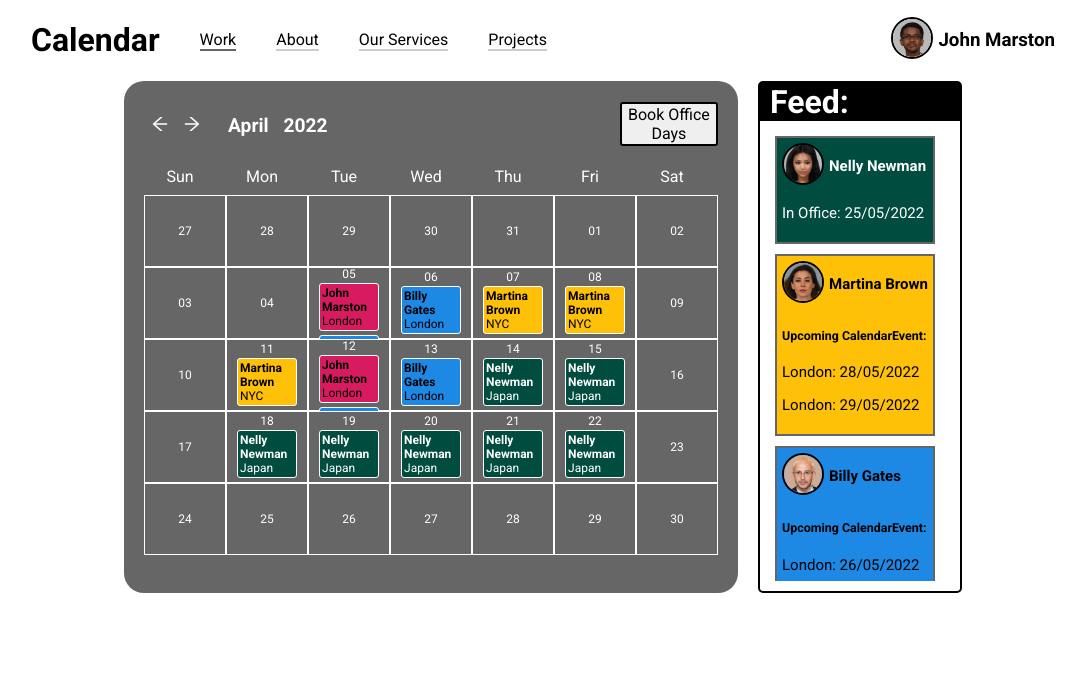
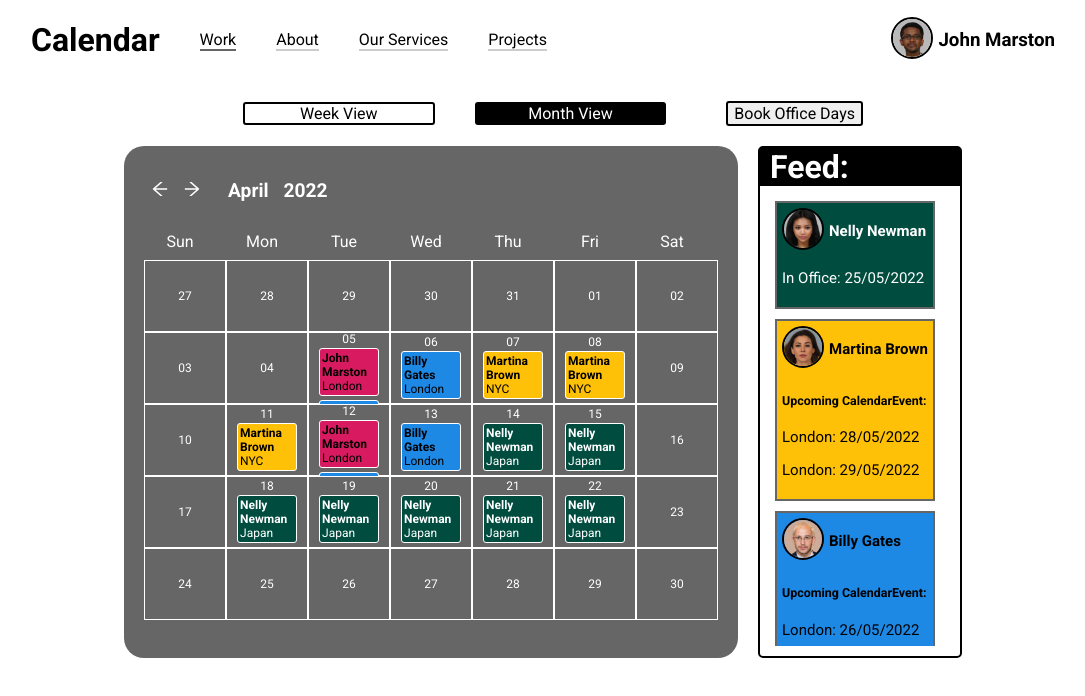
Before and after one commit to jakecoombs/work-calendar, a React (Create React App) app: page / in a window 1280 px wide. Shown: the top 696 px of the page, without its empty margins (97-1182 px from the left). Built offline with nearby package versions, Linux system fonts and the light colour scheme; a web font is replaced by a local one.

Commit message:
Week and Month tabs

```diff
--- a/src/App.tsx
+++ b/src/App.tsx
@@ -3,10 +3,12 @@ import { calendarEvents } from "./consts";
 import { Calendar } from "./lib/components/Calendar";
 import { Feed } from "./lib/components/Feed";
 import { Navigation } from "./lib/components/Navigation";
+import { ViewSelection } from "./lib/components/ViewSelection";
 import { PopUpBooking } from "./lib/components/PopUpBooking";
 
 const App: React.FC = () => {
   const [showBooking, setShowBooking] = useState(false);
+  const [monthView, setMonthView] = useState(true);
   const [calEvents, setCalEvents] = useState(calendarEvents);
 
   return (
@@ -18,12 +20,18 @@ const App: React.FC = () => {
         setCalEvents={setCalEvents}
       />
       <Navigation title="Calendar" />
+      <ViewSelection
+        showPopUp={() => setShowBooking(true)}
+        monthView={monthView}
+        setMonthView={setMonthView}
+      />
       <div
         style={{
           display: "flex",
           justifyContent: "center",
         }}
       >
+        {monthView && (
           <Calendar
             padding="20px"
             bgColor="#666"
@@ -41,9 +49,10 @@ const App: React.FC = () => {
             circleSelectDayColor="#007fff"
             initialDate={new Date("2022-03-15")}
             endDate={new Date("2022-03-28")}
-          showPopUp={() => setShowBooking(true)}
             calEvents={calEvents}
           />
+        )}
+        {!monthView && <div>Week View</div>}
         <Feed />
       </div>
     </>
--- a/src/lib/components/Calendar/Header/index.tsx
+++ b/src/lib/components/Calendar/Header/index.tsx
@@ -1,7 +1,6 @@
 import { format } from "date-fns";
 import { enUS } from "date-fns/locale";
 import { AiOutlineArrowLeft, AiOutlineArrowRight } from "react-icons/ai";
-import { BookButton } from "../../BookButton";
 import { nextMonth, oldMonth } from "../calendar";
 import * as S from "./styles";
 
@@ -17,7 +16,6 @@ interface HeaderProps {
   colorTextHeader: string;
   setCurrentDate: (date: Date) => void;
   clearSelection: () => void;
-  showPopUp: () => void;
   sizeArrow: string;
   colorArrows: string;
 }
@@ -29,7 +27,6 @@ export function Header({
   setCurrentDate,
   colorArrows,
   sizeArrow,
-  showPopUp,
 }: HeaderProps) {
   return (
     <S.HeaderSection>
@@ -70,7 +67,6 @@ export function Header({
         <h1>{format(currentDate, "yyyy")}</h1>
       </S.MonthAndYearSection>
       <div style={{ flex: 1 }}></div>
-      <BookButton onClick={() => showPopUp()} />
     </S.HeaderSection>
   );
 }
--- a/src/lib/components/Calendar/index.tsx
+++ b/src/lib/components/Calendar/index.tsx
@@ -28,7 +28,6 @@ function Calendar({
   isContinuous,
   initialDate,
   endDate,
-  showPopUp,
   calEvents,
 }: CalendarProps) {
   const daysWeek = strings["weekdays"];
@@ -170,7 +169,6 @@ function Calendar({
           colorArrows={colorArrows || "#000"}
           sizeArrow={sizeArrow || "1.5rem"}
           clearSelection={clearSelection}
-          showPopUp={showPopUp}
         />
         <S.DayWeeksSection>
           {daysWeek.map((dayName, i) => (
--- a/src/lib/components/Calendar/types.ts
+++ b/src/lib/components/Calendar/types.ts
@@ -25,6 +25,5 @@ export interface CalendarProps {
   initialDate?: Date;
   endDate?: Date;
   isContinuous?: boolean;
-  showPopUp: () => void;
   calEvents: CalendarEvent[];
 }
--- /dev/null
+++ b/src/lib/components/ViewSelection/index.tsx
@@ -0,0 +1,26 @@
+import * as S from "./styles";
+
+import { ViewSelectionProps } from "./types";
+import { BookButton } from "../BookButton";
+
+function ViewSelection({
+  showPopUp,
+  monthView,
+  setMonthView,
+}: ViewSelectionProps) {
+  return (
+    <S.Container>
+      <S.TabsContainer>
+        <S.TabContainer onClick={() => setMonthView(false)} active={!monthView}>
+          Week View
+        </S.TabContainer>
+        <S.TabContainer onClick={() => setMonthView(true)} active={monthView}>
+          Month View
+        </S.TabContainer>
+      </S.TabsContainer>
+      <BookButton onClick={() => showPopUp()} />
+    </S.Container>
+  );
+}
+
+export { ViewSelection };
--- /dev/null
+++ b/src/lib/components/ViewSelection/styles.ts
@@ -0,0 +1,24 @@
+import styled from "styled-components";
+
+export const Container = styled.div`
+  width: 50%;
+  margin: 20px auto;
+  display: flex;
+  align-items: center;
+  justify-content: space-evenly;
+`;
+
+export const TabsContainer = styled.div`
+  display: flex;
+  flex: 1;
+  margin-right: 40px;
+`;
+
+export const TabContainer = styled.div<{ active: boolean }>`
+  flex: 1;
+  border: 2px solid black;
+  border-radius: 3px;
+  text-align: center;
+  margin: 0 20px;
+  ${(props) => (props.active ? "background-color: black; color: white;" : "")}
+`;
--- /dev/null
+++ b/src/lib/components/ViewSelection/types.ts
@@ -0,0 +1,5 @@
+export interface ViewSelectionProps {
+  showPopUp: () => void;
+  monthView: boolean;
+  setMonthView: (show: boolean) => void;
+}
```
Lines whose indentation alone changed are shown as unchanged.
